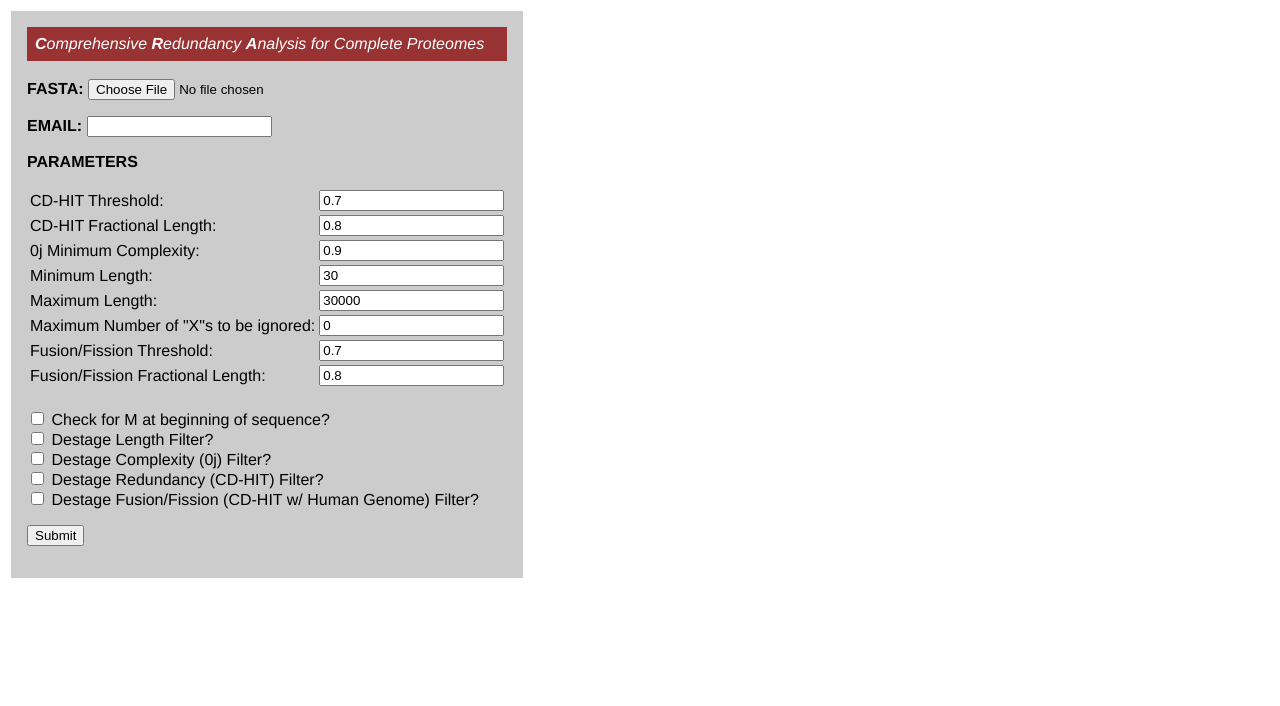
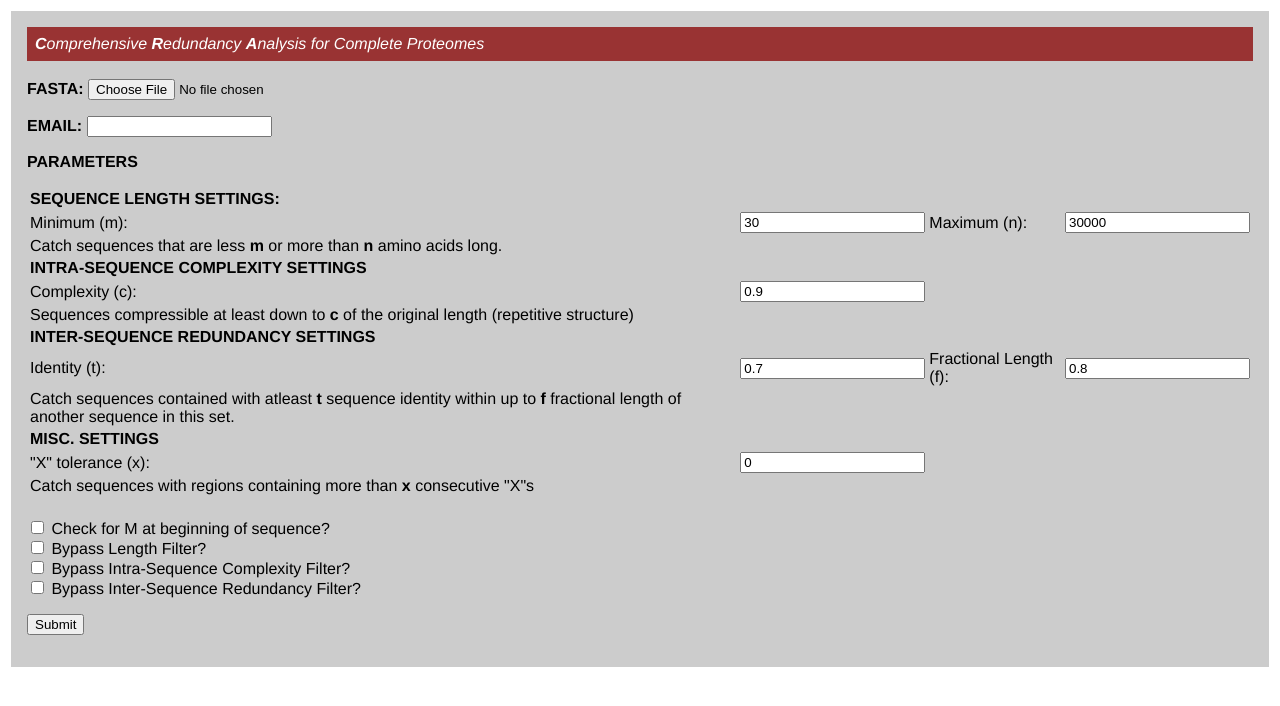
Before and after one commit to jpatsenker/crapdb, a PHP site: page /index.php in a window 1280 px wide. Shown: the top 706 px of the page. Run offline with PHP 8.4, Linux system fonts and the light colour scheme.

Commit message:
fixing broken filter error

```diff
--- a/mainframe.php
+++ b/mainframe.php
@@ -14,44 +14,57 @@
                                 <p><b>PARAMETERS</b></p>
                                 <table>
                                     <tr>
-                                        <td>CD-HIT Threshold:</td>
-                                        <td><input type="text" name="ct" value="0.7"></input></td>
+                                        <td><b>SEQUENCE LENGTH SETTINGS:</b>
                                     </tr>
                                     <tr>
-                                        <td>CD-HIT Fractional Length:</td>
+                                        <td>Minimum (m): </td>
+                                        <td><input type="text" name="min" value="30"></input></td>
+                                        <td>Maximum (n): </td>
+                                        <td><input type="text" name="max" value="30000"></input></td>
+                                    </tr>
+                                    <tr>
+                                        <td>Catch sequences that are less <b>m</b> or more than <b>n</b> amino acids long.</td>
+                                    </tr>
+
+                                    <tr>
+                                        <td><b>INTRA-SEQUENCE COMPLEXITY SETTINGS</b></td>
+                                    </tr>
+                                    <tr>
+                                        <td>Complexity (c): </td>
+                                        <td><input type="text" name="zj" value="0.9"></input></td>
+                                    </tr>
+                                    <tr>
+                                        <td>Sequences compressible at least down to <b>c</b> of the original length (repetitive structure)
+                                    </tr>
+
+                                    <tr>
+                                        <td><b>INTER-SEQUENCE REDUNDANCY SETTINGS</b></td>
+                                    <tr>
+                                        <td>Identity (t):</td>
+                                        <td><input type="text" name="ct" value="0.7"></input></td>
+                                        <td>Fractional Length (f):</td>
                                         <td><input type="text" name="cl" value="0.8"></input></td>
                                     </tr>
                                     <tr>
-                                        <td>0j Minimum Complexity: </td>
-                                        <td><input type="text" name="zj" value="0.9"></input></td>
+                                        <td>Catch sequences contained with atleast <b>t</b> sequence identity within up to <b>f</b> fractional length of another sequence in this set.
+                                    </tr>
+
+                                    <tr>
+                                        <td><b>MISC. SETTINGS</b></td>
                                     </tr>
                                     <tr>
-                                        <td>Minimum Length: </td>
-                                        <td><input type="text" name="min" value="30"></input></td>
-                                    </tr>
-                                    <tr>
-                                        <td>Maximum Length: </td>
-                                        <td><input type="text" name="max" value="30000"></input></td>
-                                    </tr>
-                                    <tr>
-                                        <td>Maximum Number of "X"s to be ignored:</td>
+                                        <td>"X" tolerance (x):</td>
                                         <td><input type="text" name="xs" value="0"></input></td>
                                     </tr>
                                     <tr>
-                                        <td>Fusion/Fission Threshold:</td>
-                                        <td><input type="text" name="fft" value="0.7"></input></td>
-                                    </tr>
-                                    <tr>
-                                        <td>Fusion/Fission Fractional Length:</td>
-                                        <td><input type="text" name="ffl" value="0.8"></input></td>
+                                        <td>Catch sequences with regions containing more than <b>x</b> consecutive "X"s</td>
                                     </tr>
                                 </table>
                                 <div style="height:20px;"></div>
                                 <input type="checkbox" name="ms"> Check for M at beginning of sequence? <br>
-                                <input type="checkbox" name="dlen"> Destage Length Filter? <br>
-                                <input type="checkbox" name="dcomp"> Destage Complexity (0j) Filter? <br>
-                                <input type="checkbox" name="dred"> Destage Redundancy (CD-HIT) Filter? <br>
-                                <input type="checkbox" name="dff"> Destage Fusion/Fission (CD-HIT w/ Human Genome) Filter? <br>
+                                <input type="checkbox" name="dlen"> Bypass Length Filter? <br>
+                                <input type="checkbox" name="dcomp"> Bypass Intra-Sequence Complexity Filter? <br>
+                                <input type="checkbox" name="dred"> Bypass Inter-Sequence Redundancy Filter? <br>
                                 <p></p>
                                 <input type="submit"/>
                             </div>
```
